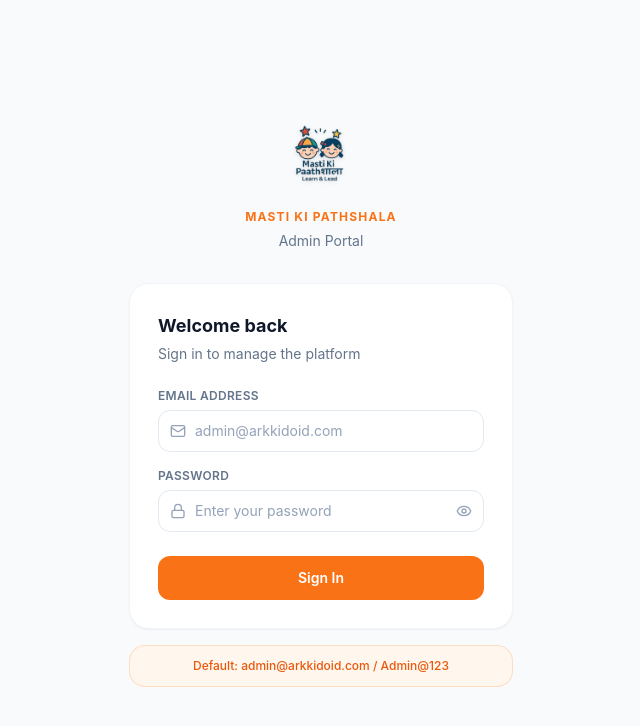
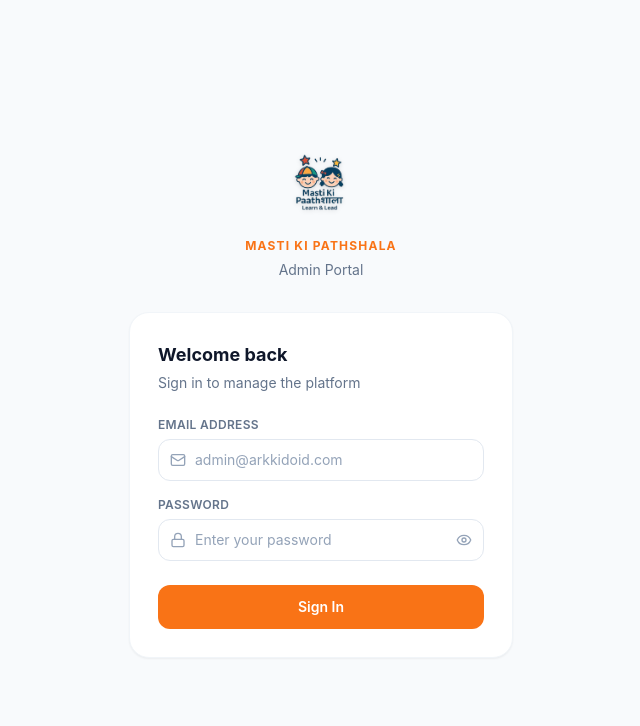
Before and after one commit to arkkidoid/mkp-admin, a React (Vite) app: page /login in a window 1280 px wide. Shown: the top 726 px of the page, without its empty margins (319-959 px from the left). Built offline with nearby package versions, Linux system fonts and the light colour scheme; no server answers.

Commit message:
chore: remove demo credentials from login screen

```diff
--- a/src/pages/Login.tsx
+++ b/src/pages/Login.tsx
@@ -100,10 +100,6 @@
             </button>
           </form>
         </div>
-
-        <div className="mt-4 p-3 bg-primary-bg rounded-xl border border-primary/20 text-center">
-          <p className="text-xs text-primary-dark font-medium">Default: admin@arkkidoid.com / Admin@123</p>
-        </div>
       </div>
     </div>
   );
```
